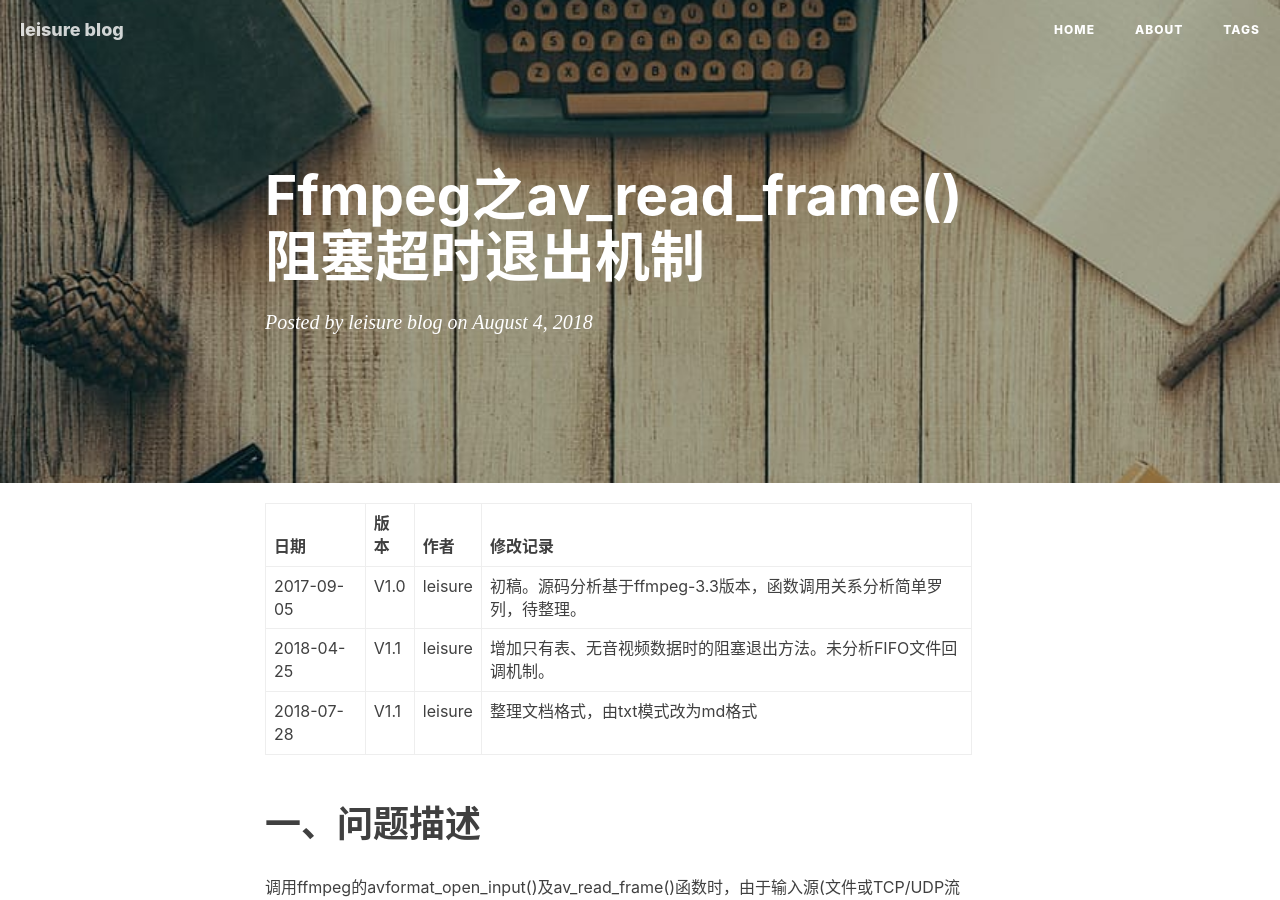
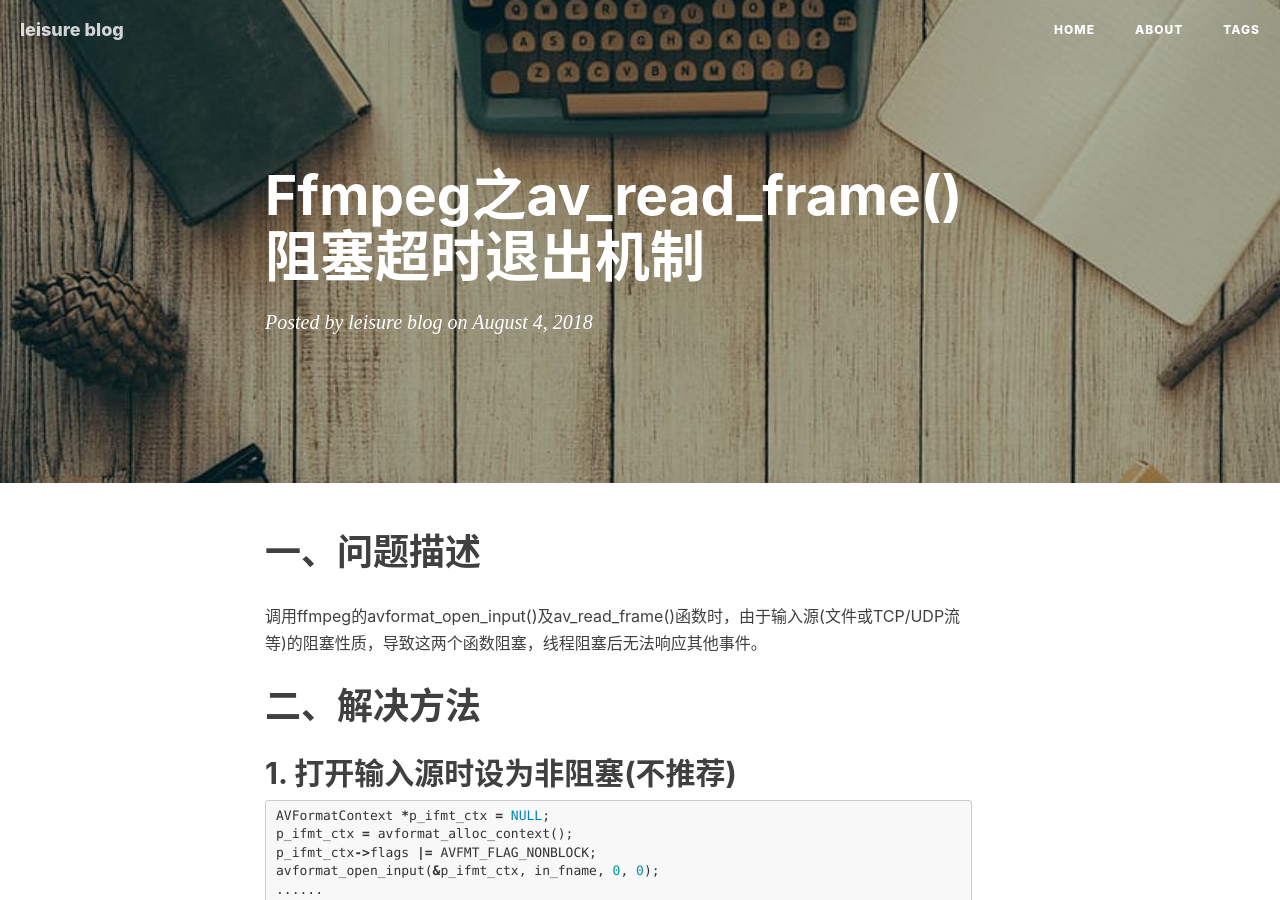
Before and after one commit to asdlei99/leichn.github.io, a Jekyll site: the page built from _posts/2018-08-04-ffmpeg之av_read_frame()阻塞超时退出机制.md, in a window 1280 px wide and 900 px high. Built offline with Jekyll 4.4.1, drawn with Linux system fonts in a browser that asks for light colours; nearby versions of some CDN libraries; our own code applies the rules of GitHub Pages for plain Markdown files; comment, search, counter and statistics services are not loaded; some of the changed text lies outside the part shown.

Commit message:
Update 2018-08-04-ffmpeg之av_read_frame()阻塞超时退出机制.md

````diff
--- a/_posts/2018-08-04-ffmpeg之av_read_frame()阻塞超时退出机制.md
+++ b/_posts/2018-08-04-ffmpeg之av_read_frame()阻塞超时退出机制.md
@@ -1,14 +1,8 @@
-   日期   |版本|  作者 |修改记录
-   ----   |----|  ---- |:----
-2017-09-05|V1.0|leisure|初稿。源码分析基于ffmpeg-3.3版本，函数调用关系分析简单罗列，待整理。
-2018-04-25|V1.1|leisure|增加只有表、无音视频数据时的阻塞退出方法。未分析FIFO文件回调机制。
-2018-07-28|V1.1|leisure|整理文档格式，由txt模式改为md格式
-
-# 一、问题描述 #
+# 一、问题描述
 调用ffmpeg的avformat_open_input()及av_read_frame()函数时，由于输入源(文件或TCP/UDP流等)的阻塞性质，导致这两个函数阻塞，线程阻塞后无法响应其他事件。
 
-# 二、解决方法 #
-## 1. 打开输入源时设为非阻塞(不推荐) ##
+# 二、解决方法
+## 1. 打开输入源时设为非阻塞(不推荐)
 ```c
 AVFormatContext *p_ifmt_ctx = NULL;
 p_ifmt_ctx = avformat_alloc_context();
@@ -17,7 +11,7 @@ avformat_open_input(&p_ifmt_ctx, in_fname, 0, 0);
 ......
 ```
 
-## 2. 若输入源是阻塞型FIFO文件 ##
+## 2. 若输入源是阻塞型FIFO文件
 需要**同时使用**如下两种方法
 **1 避免读空FIFO导致阻塞：**
 使用select/poll等设置超时时间，判断FIFO里有数据后再进行读操作：
@@ -49,7 +43,7 @@ ret = av_read_frame(p_ifmt_ctx, &pkt);
 **2 避免TS流中只有表无实际音视频数据导致的阻塞：**
 利用IO中断回调函数，同如下第3步描述
 
-## 3. 若输入源是TCP/UDP网址 ##
+## 3. 若输入源是TCP/UDP网址
 利用IO中断回调函数(数据结构AVIOInterruptCB)决定退出时机：
 ```c
 static int condition;
@@ -73,9 +67,9 @@ static int decode_interrupt_cb(void *ctx)
     }
 }
 ```
-# 三、原理分析 #
+# 三、原理分析
 
-## 1. avformat_alloc_context()解析 ##
+## 1. avformat_alloc_context()解析
 ```c
 main()->
 stream_open()->
@@ -85,7 +79,7 @@ avformat_get_context_defaults()->
 s->io_open  = io_open_default;
 ```
 
-## 2. avformat_open_input()解析 ##
+## 2. avformat_open_input()解析
 ```c
 main()->
 stream_open()->
@@ -135,7 +129,7 @@ s->read_packet = read_packet;   // p_ifmt_ctx->pb->read_packet，等号右边实
 io_read_packet()
 ```
 
-## 3. av_read_frame()解析 ##
+## 3. av_read_frame()解析
 ```c
 main()->
 stream_open()->
@@ -157,9 +151,9 @@ file_read()                    // 函数指针h->prot->url_read就等于file_rea
 或tcp_read()
 ```
 
-## 4. 中断回调核心处理函数 ##
+## 4. 中断回调核心处理函数
+retry_transfer_wrapper()函数调用如下代码：
 ```c
-retry_transfer_wrapper()函数调用如下代码：
 while (len < size_min) {
     if (ff_check_interrupt(&h->interrupt_callback)) // 调用中断回调函数，若返回1则av_read_frame返回
         return AVERROR_EXIT;
@@ -167,7 +161,7 @@ while (len < size_min) {
 }
 ```
 
-## 5. file_read()和tcp_read()处理的不同之处 ##
+## 5. file_read()和tcp_read()处理的不同之处
 
 **5.1 file_read(): 对于输入源是文件(包括FIFO)**
 
@@ -203,7 +197,7 @@ ff_network_wait_fd()->
 ret = poll(&p, 1, POLLING_TIME);
 ```
 
-## 6. 重要数据结构 ##
+## 6. 重要数据结构
 ```c
 AVInputFormat ff_aac_demuxer = {
     .name         = "aac",
````
Also changed, not shown: other parts of _posts/2018-08-04-ffmpeg之av_read_frame()阻塞超时退出机制.md (+12 -7 lines).
